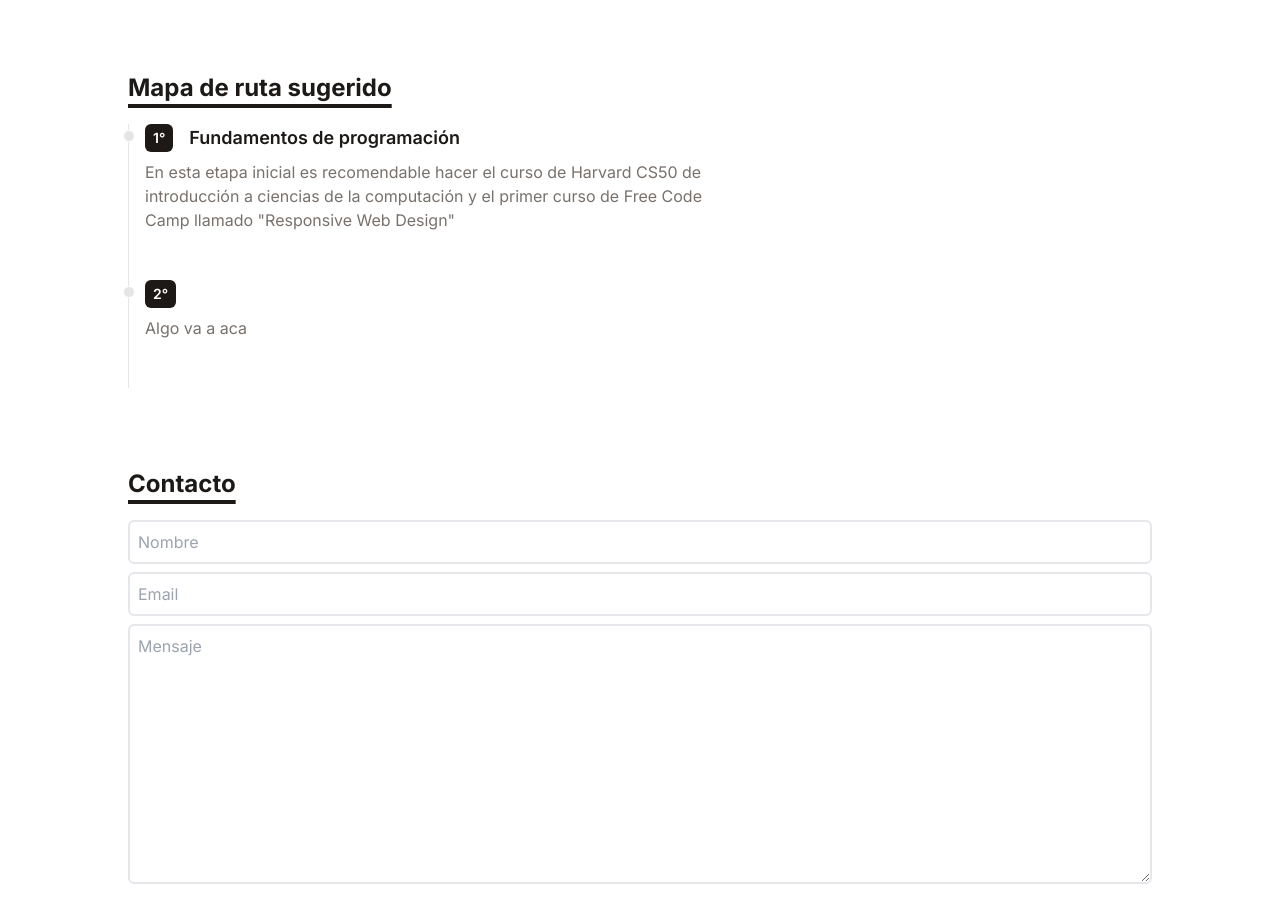
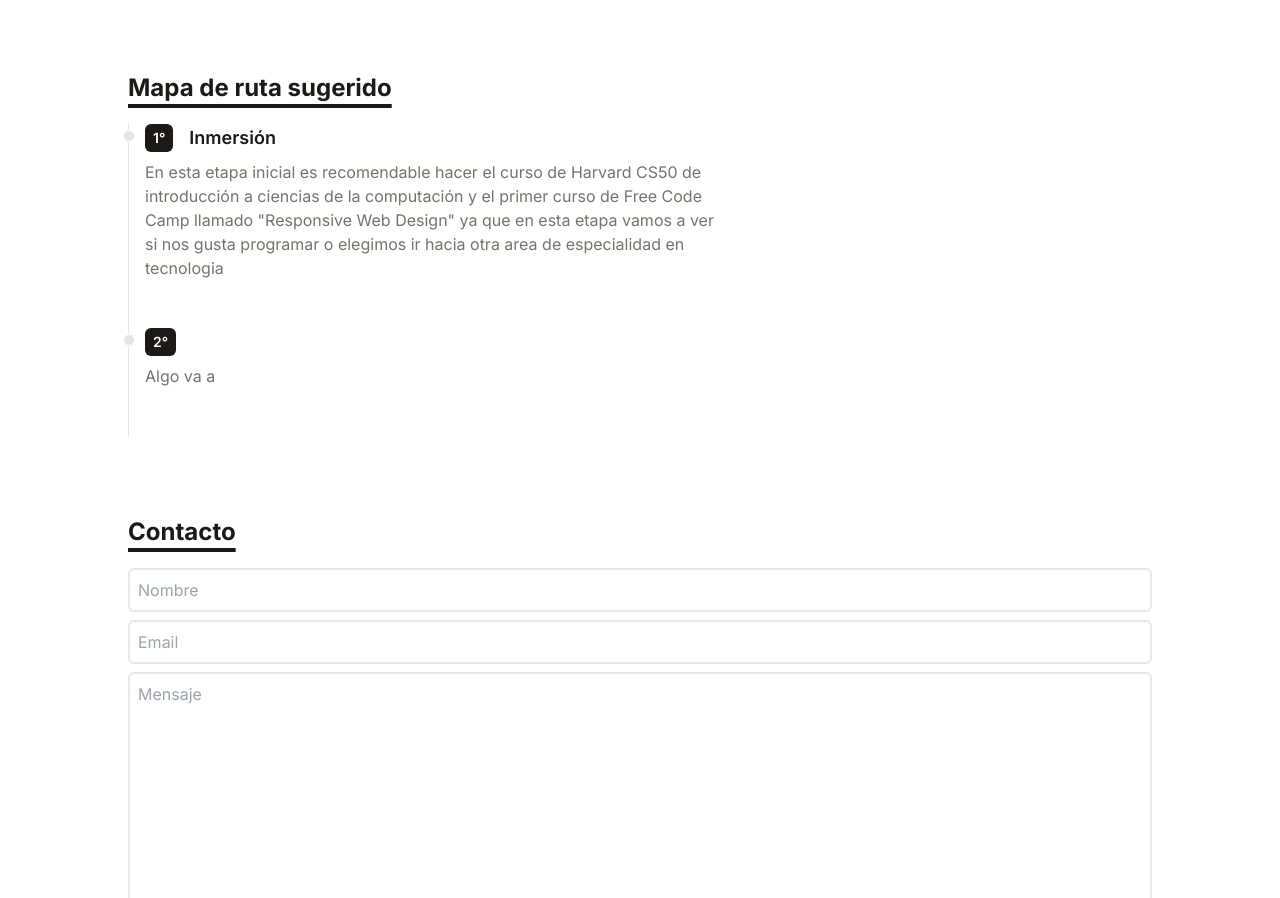
Before and after one commit to jpromanonet/freeCodingResources, a React (Vite) app in the folder es/: page / in a window 1280 px wide. Shown: the part 4040-4938 px from the top of the page. Built offline with nearby package versions, Linux system fonts and the light colour scheme.

Commit message:
Timeline

```diff
--- a/es/src/data/timeline.js
+++ b/es/src/data/timeline.js
@@ -1,14 +1,14 @@
 export default [
    {
       step: '1°',
-      title: 'Fundamentos de programación',
+      title: 'Inmersión',
       details:
-         'En esta etapa inicial es recomendable hacer el curso de Harvard CS50 de introducción a ciencias de la computación y el primer curso de Free Code Camp llamado "Responsive Web Design"',
+         'En esta etapa inicial es recomendable hacer el curso de Harvard CS50 de introducción a ciencias de la computación y el primer curso de Free Code Camp llamado "Responsive Web Design" ya que en esta etapa vamos a ver si nos gusta programar o elegimos ir hacia otra area de especialidad en tecnologia',
    },
    {
       step: '2°',
       title: '',
       details:
-         'Algo va a aca',
+         'Algo va a ',
    },
 ]
```
